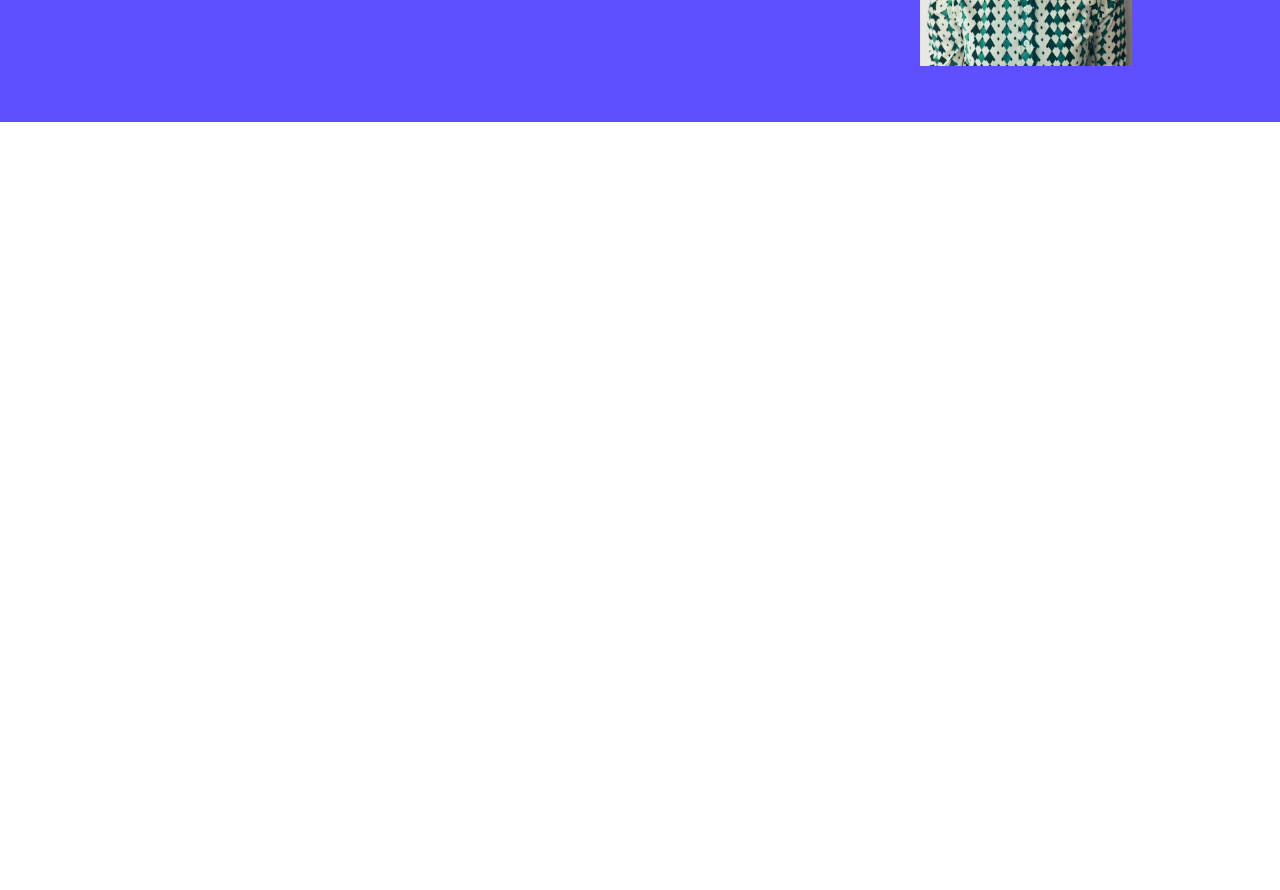
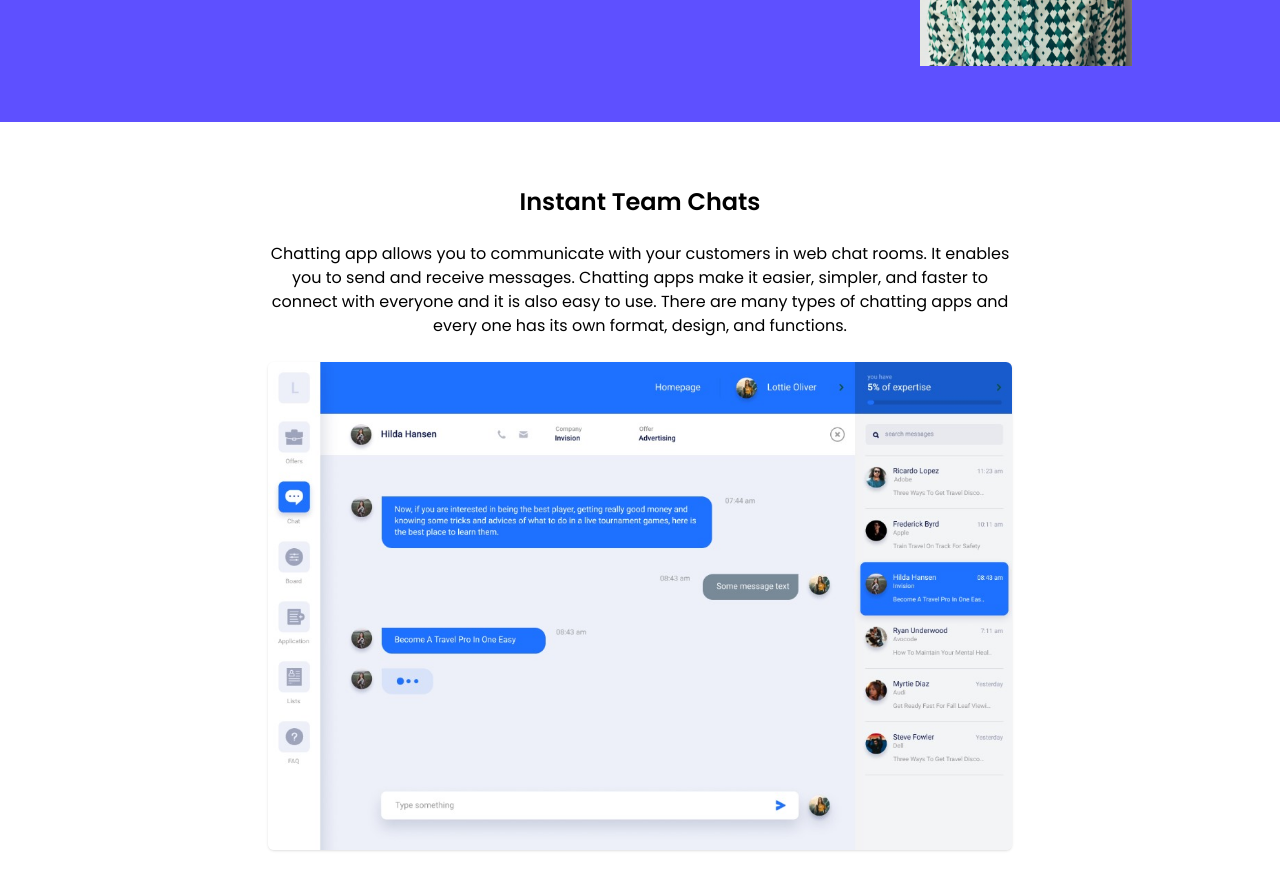
Before and after one commit to Tomilola-ng/chatapp, a React (Vite) app: page / in a window 1280 px wide. Shown: the part 520-1410 px from the top of the page. Before the commit the page ends 800 px from the top, so only its background shows below. Built offline with nearby package versions, Linux system fonts and the light colour scheme.

Commit message:
ABOUT_SECTION_DONE

```diff
--- a/src/App.tsx
+++ b/src/App.tsx
@@ -1,3 +1,4 @@
+import About from "./components/About/About";
 import Header from "./components/Header/Header";
 import Hero from "./components/Hero/Hero";
 
@@ -6,6 +7,7 @@ function App() {
     <main role="main" className="hide-scrollbar">
       <Header />
       <Hero />
+      <About />
     </main>
   );
 }
--- /dev/null
+++ b/src/components/About/About.tsx
@@ -0,0 +1,15 @@
+export default function About() {
+  return (
+    <section className="py-16 flexCenter flex-col px-3 max-w-screen-md mx-auto">
+      <h2 className="font-semibold text-2xl">Instant Team Chats</h2>
+      <p className="text-center text-pretty py-6">
+        Chatting app allows you to communicate with your customers in web chat
+        rooms. It enables you to send and receive messages. Chatting apps make
+        it easier, simpler, and faster to connect with everyone and it is also
+        easy to use. There are many types of chatting apps and every one has its
+        own format, design, and functions.
+      </p>
+      <img alt="demo-img" src="/demo.jpeg" className="rounded-md shadow" />
+    </section>
+  );
+}
```
Also changed, not shown: public/demo.jpeg (added).
